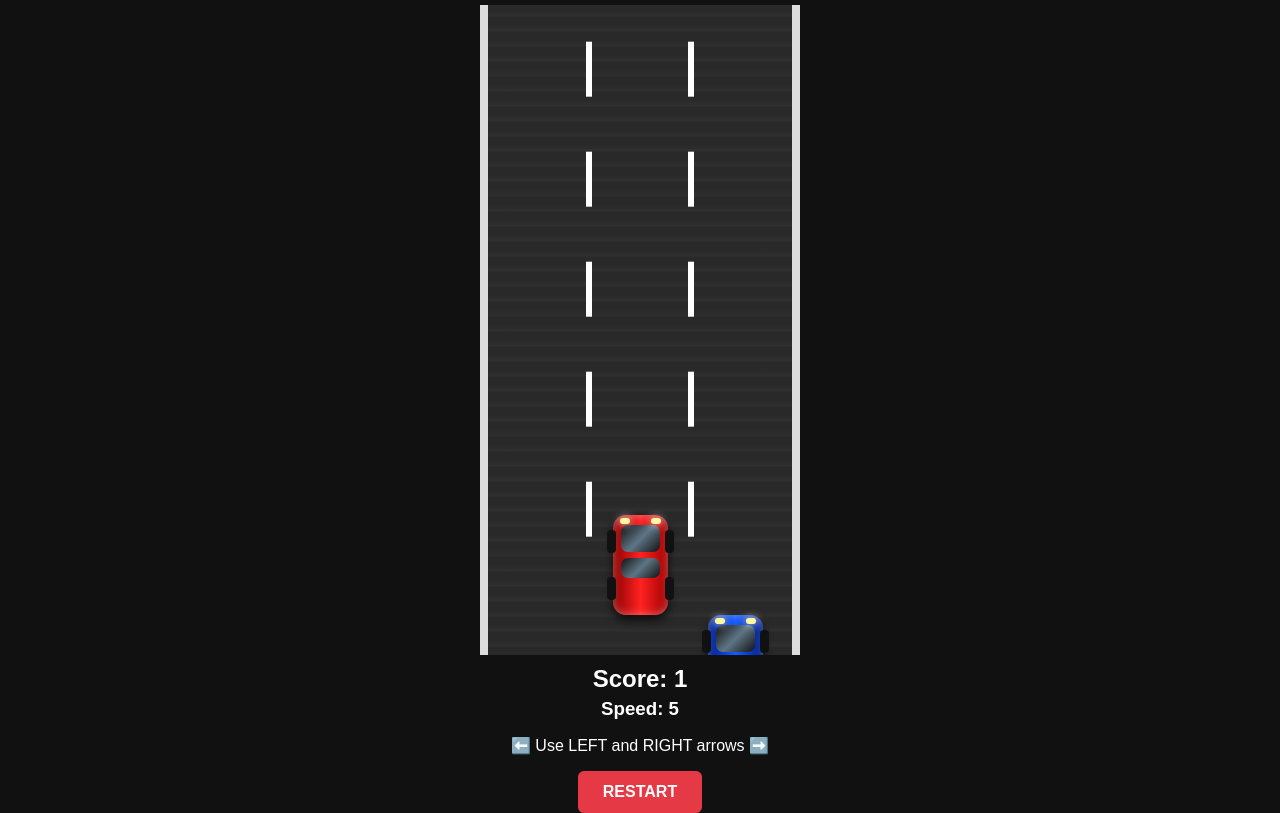
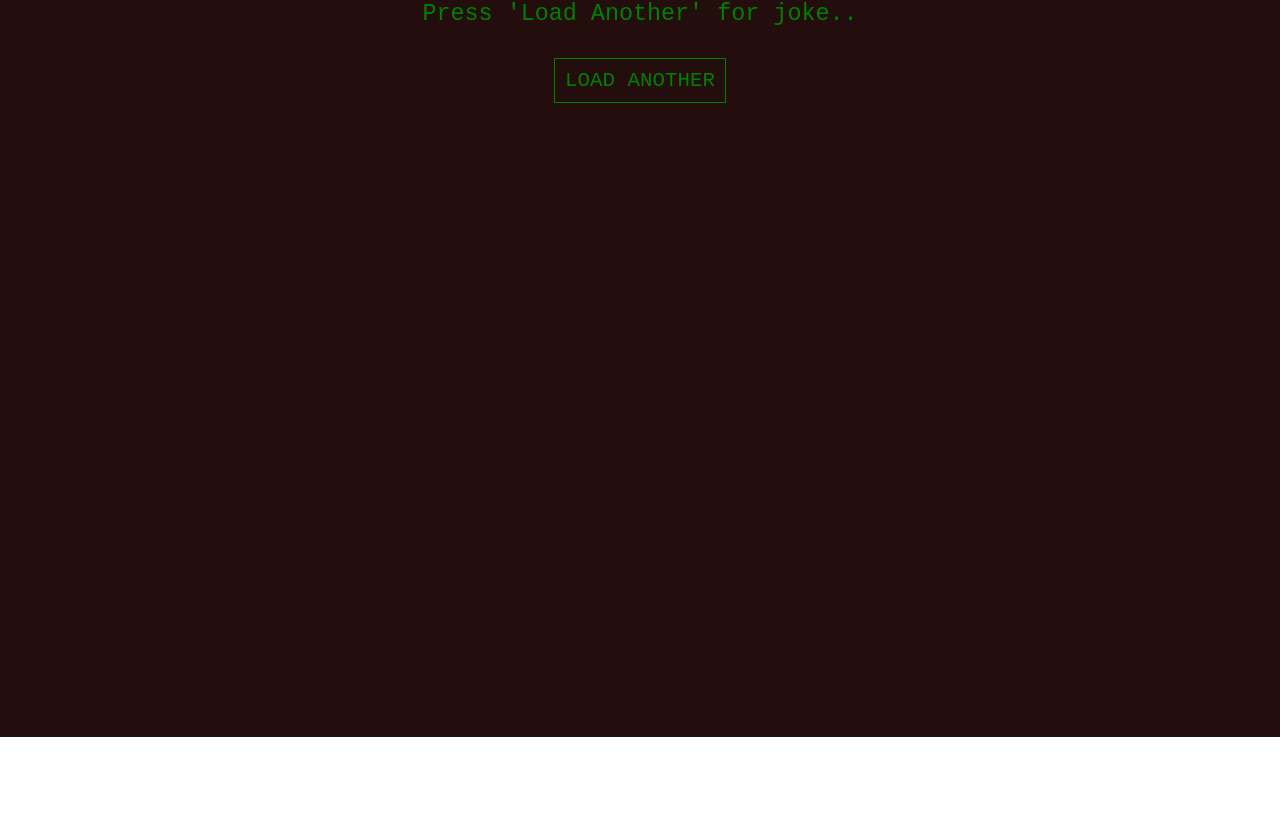
Before and after one commit to amotech-tech/javascript-learning, a plain HTML site: page 1. basics/practice/inde.html in a window 1280 px wide. Shown: the part 63-876 px from the top of the page. After the commit the page ends 800 px from the top, so only its background shows below. Drawn offline with Linux system fonts and the light colour scheme.

Commit message:
practice apis

```diff
--- a/1. basics/practice/inde.html
+++ b/1. basics/practice/inde.html
@@ -3,64 +3,17 @@
 <head>
     <meta charset="UTF-8">
     <meta name="viewport" content="width=device-width, initial-scale=1.0">
-    <title>Car Racing Game</title>
+    <title>jokes website</title>
     <link rel="stylesheet" href="style.css">
 </head>
-
 <body>
-
-    <h1>🏁 CAR RACING</h1>
-
-    <div class="game">
-
-        <!-- Road -->
-        <div class="road">
-
-            <!-- Lane lines -->
-            <div class="lane lane1"></div>
-            <div class="lane lane2"></div>
-
-            <!-- Player car -->
-            <div id="player" class="car player-car">
-                <div class="window front-window"></div>
-                <div class="window back-window"></div>
-
-                <div class="headlight left-light"></div>
-                <div class="headlight right-light"></div>
-
-                <div class="wheel wheel1"></div>
-                <div class="wheel wheel2"></div>
-                <div class="wheel wheel3"></div>
-                <div class="wheel wheel4"></div>
-            </div>
-
-            <!-- Enemy car -->
-            <div id="enemy" class="car enemy-car">
-                <div class="window front-window"></div>
-                <div class="window back-window"></div>
-
-                <div class="headlight left-light"></div>
-                <div class="headlight right-light"></div>
-
-                <div class="wheel wheel1"></div>
-                <div class="wheel wheel2"></div>
-                <div class="wheel wheel3"></div>
-                <div class="wheel wheel4"></div>
-            </div>
-
-        </div>
-
+<div id="container">
+    <h2>Jokes API</h2>
+    <div class="joke-container">
+        <p id="loadingJoke">Press 'Load Another' for joke..</p>
     </div>
-
-    <div class="info">
-        <h2>Score: <span id="score">0</span></h2>
-        <h3>Speed: <span id="speed">5</span></h3>
-        <p>⬅️ Use LEFT and RIGHT arrows ➡️</p>
-    </div>
-
-    <button onclick="restartGame()">RESTART</button>
-
-    <script src="inde.js"></script>
-
+    <button id="loadJokeBtn">Load Another</button>
+</div>
+    <script src="inde.js"> </script>
 </body>
 </html>
--- a/1. basics/practice/inde.js
+++ b/1. basics/practice/inde.js
@@ -1,163 +1,15 @@
-const player = document.getElementById("player");
-const enemy = document.getElementById("enemy");
-
-const scoreDisplay = document.getElementById("score");
-const speedDisplay = document.getElementById("speed");
-
-let lane = 1;
-
-// Three road lanes
-const lanes = [30, 125, 220];
-
-let enemyY = -120;
-let score = 0;
-let speed = 5;
-
-let gameRunning = true;
-
-
-// ============================
-// PLAYER CONTROLS
-// ============================
-
-document.addEventListener("keydown", function(event) {
-
-    if (!gameRunning) {
-        return;
+const loadJoke = async () =>{
+    try{
+        const chuckNorrisFetch=await fetch('https://api.chucknorris.io/jokes/random',{
+            headers:{
+                Accept:"applicatio/json"
+            }
+        });
+        const jokeData = await chuckNorrisFetch.json();
+        document.getElementById('LoadingJoke').innerHTML=jokeData.value;
     }
-
-    // Move ONE lane left
-    if (event.key === "ArrowLeft") {
-
-        if (lane > 0) {
-            lane--;
-            player.style.left = lanes[lane] + "px";
-        }
-
+    catch(error){
+        console.log(error)
     }
-
-    // Move ONE lane right
-    if (event.key === "ArrowRight") {
-
-        if (lane < 2) {
-            lane++;
-            player.style.left = lanes[lane] + "px";
-        }
-
-    }
-
-});
-
-
-// ============================
-// ENEMY CAR
-// ============================
-
-function moveEnemy() {
-
-    if (!gameRunning) {
-        return;
-    }
-
-    enemyY += speed;
-
-    enemy.style.top = enemyY + "px";
-
-
-    // Enemy passes player
-    if (enemyY > 650) {
-
-        enemyY = -120;
-
-        // Pick random lane
-        const randomLane =
-            Math.floor(Math.random() * 3);
-
-        enemy.style.left =
-            lanes[randomLane] + "px";
-
-        score++;
-
-        scoreDisplay.textContent = score;
-
-
-        // Increase speed every 5 points
-        if (score % 5 === 0) {
-
-            speed++;
-
-            speedDisplay.textContent = speed;
-
-        }
-    }
-
-
-    // ============================
-    // COLLISION
-    // ============================
-
-    const playerRect =
-        player.getBoundingClientRect();
-
-    const enemyRect =
-        enemy.getBoundingClientRect();
-
-
-    if (
-        playerRect.left < enemyRect.right &&
-        playerRect.right > enemyRect.left &&
-        playerRect.top < enemyRect.bottom &&
-        playerRect.bottom > enemyRect.top
-    ) {
-
-        gameOver();
-
-        return;
-    }
-
-
-    requestAnimationFrame(moveEnemy);
 }
-
-
-// ============================
-// GAME OVER
-// ============================
-
-function gameOver() {
-
-    gameRunning = false;
-
-    // STOP ROAD MOVEMENT
-    document.querySelectorAll(".lane").forEach(function(line) {
-        line.style.animationPlayState = "paused";
-    });
-
-    // Stop the cars
-    enemy.style.animationPlayState = "paused";
-
-    setTimeout(function() {
-
-        alert(
-            "💥 GAME OVER!\n\nScore: " + score
-        );
-
-    }, 100);
-
-}
-
-
-// ============================
-// RESTART
-// ============================
-
-function restartGame() {
-
-    location.reload();
-
-}
-
-
-// START GAME
-
-moveEnemy();
+document.getElementById('loadJokeBtn').addEventListener("click",loadJoke);
--- a/1. basics/practice/style.css
+++ b/1. basics/practice/style.css
@@ -1,255 +1,40 @@
-* {
+*{
     box-sizing: border-box;
+    margin: 0;
+    padding: 0;
+    font-family: monospace;
 }
-
-body {
-    margin: 0;
-    background: #111;
-    color: white;
-    font-family: Arial, sans-serif;
+#container{
+    position: relative;
+    background-color: #240d0d;
+    height: 100vh;
+    color: green;
+    font-size: 1.8rem;
     text-align: center;
+    overflow: hidden;
+    padding:10px 0;
+width: 100%;
 }
-
-h1 {
-    margin: 15px 0;
-}
-
-/* GAME AREA */
-
-.game {
-    width: 420px;
-    height: 650px;
-    margin: auto;
-    overflow: hidden;
-    position: relative;
-}
-
-/* ROAD */
-
-.road {
-    width: 320px;
-    height: 100%;
-    margin: auto;
-    position: relative;
-
-    background:
-        repeating-linear-gradient(
-            0deg,
-            #292929 0px,
-            #292929 8px,
-            #303030 9px,
-            #292929 15px
-        );
-
-    border-left: 8px solid #ddd;
-    border-right: 8px solid #ddd;
-
-    overflow: hidden;
-}
-
-/* Road lane markings */
-
-.lane {
-    position: absolute;
-    top: 0;
-    width: 6px;
-    height: 100%;
-
-    background: repeating-linear-gradient(
-        to bottom,
-        white 0px,
-        white 55px,
-        transparent 55px,
-        transparent 110px
-    );
-
-    animation: roadMove 0.6s linear infinite;
-}
-
-.lane1 {
-    left: 98px;
-}
-
-.lane2 {
-    right: 98px;
-}
-
-@keyframes roadMove {
-
-    from {
-        transform: translateY(-110px);
-    }
-
-    to {
-        transform: translateY(0);
-    }
+#container p{
+    line-height: 1.2rem;
+    margin-top: 20px;
+    margin-bottom: 10px;
+    font-size: 1.8rem;
+    width: 100%;
+    padding: 0px 20px;
 
 }
-
-/* CAR */
-
-.car {
-    width: 55px;
-    height: 100px;
-    position: absolute;
-
-    border-radius: 13px;
-
-    box-shadow:
-        0 5px 10px rgba(0,0,0,0.7),
-        inset 0 0 8px rgba(255,255,255,0.4);
-
-    z-index: 5;
+#joke-container{
+    height: 200px;
 }
-
-/* PLAYER */
-
-.player-car {
-
-    background:
-        linear-gradient(
-            to right,
-            #8b0000,
-            #ff2222,
-            #a00000
-        );
-
-    bottom: 40px;
-    left: 125px;
+#loadJokeBtn{
+    background-color: transparent;
+    border: 1px solid green;
+    color: green;
+    cursor: pointer;
+    font-size: 1.6rem;
+    padding: 10px;
+    text-transform: uppercase;
+    margin: 35px auto;
+    display: block;
 }
-
-/* ENEMY */
-
-.enemy-car {
-
-    background:
-        linear-gradient(
-            to right,
-            #001c8a,
-            #155cff,
-            #001b80
-        );
-
-    top: -120px;
-    left: 30px;
-}
-
-/* WINDOWS */
-
-.window {
-
-    position: absolute;
-    left: 8px;
-    width: 39px;
-
-    background:
-        linear-gradient(
-            135deg,
-            #111,
-            #5e7585,
-            #111
-        );
-
-    border-radius: 7px;
-}
-
-.front-window {
-    top: 10px;
-    height: 27px;
-}
-
-.back-window {
-    top: 43px;
-    height: 20px;
-}
-
-/* LIGHTS */
-
-.headlight {
-
-    position: absolute;
-    width: 10px;
-    height: 6px;
-
-    background: #fff9a0;
-
-    border-radius: 4px;
-
-    box-shadow: 0 0 8px #fff;
-}
-
-.left-light {
-    left: 7px;
-    top: 3px;
-}
-
-.right-light {
-    right: 7px;
-    top: 3px;
-}
-
-/* WHEELS */
-
-.wheel {
-
-    position: absolute;
-    width: 9px;
-    height: 23px;
-
-    background: #111;
-
-    border-radius: 4px;
-}
-
-.wheel1 {
-    left: -6px;
-    top: 15px;
-}
-
-.wheel2 {
-    right: -6px;
-    top: 15px;
-}
-
-.wheel3 {
-    left: -6px;
-    bottom: 15px;
-}
-
-.wheel4 {
-    right: -6px;
-    bottom: 15px;
-}
-
-/* INFO */
-
-.info {
-    margin-top: 10px;
-}
-
-.info h2,
-.info h3 {
-    margin: 5px;
-}
-
-/* BUTTON */
-
-button {
-
-    padding: 12px 25px;
-
-    background: #e63946;
-    color: white;
-
-    border: none;
-    border-radius: 6px;
-
-    font-size: 16px;
-    font-weight: bold;
-
-    cursor: pointer;
-}
-
-button:hover {
-    background: #ff4d5a;
-}
```
